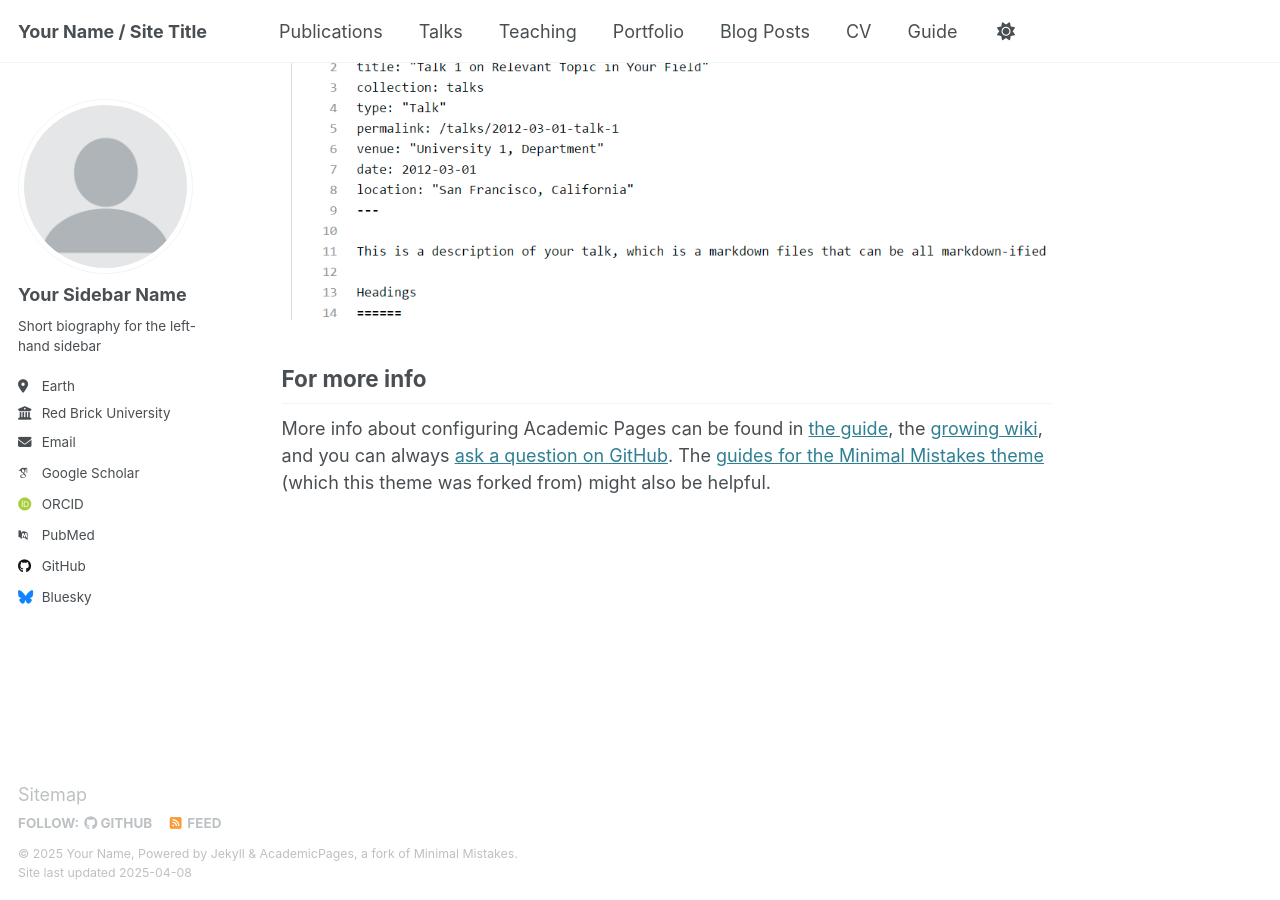
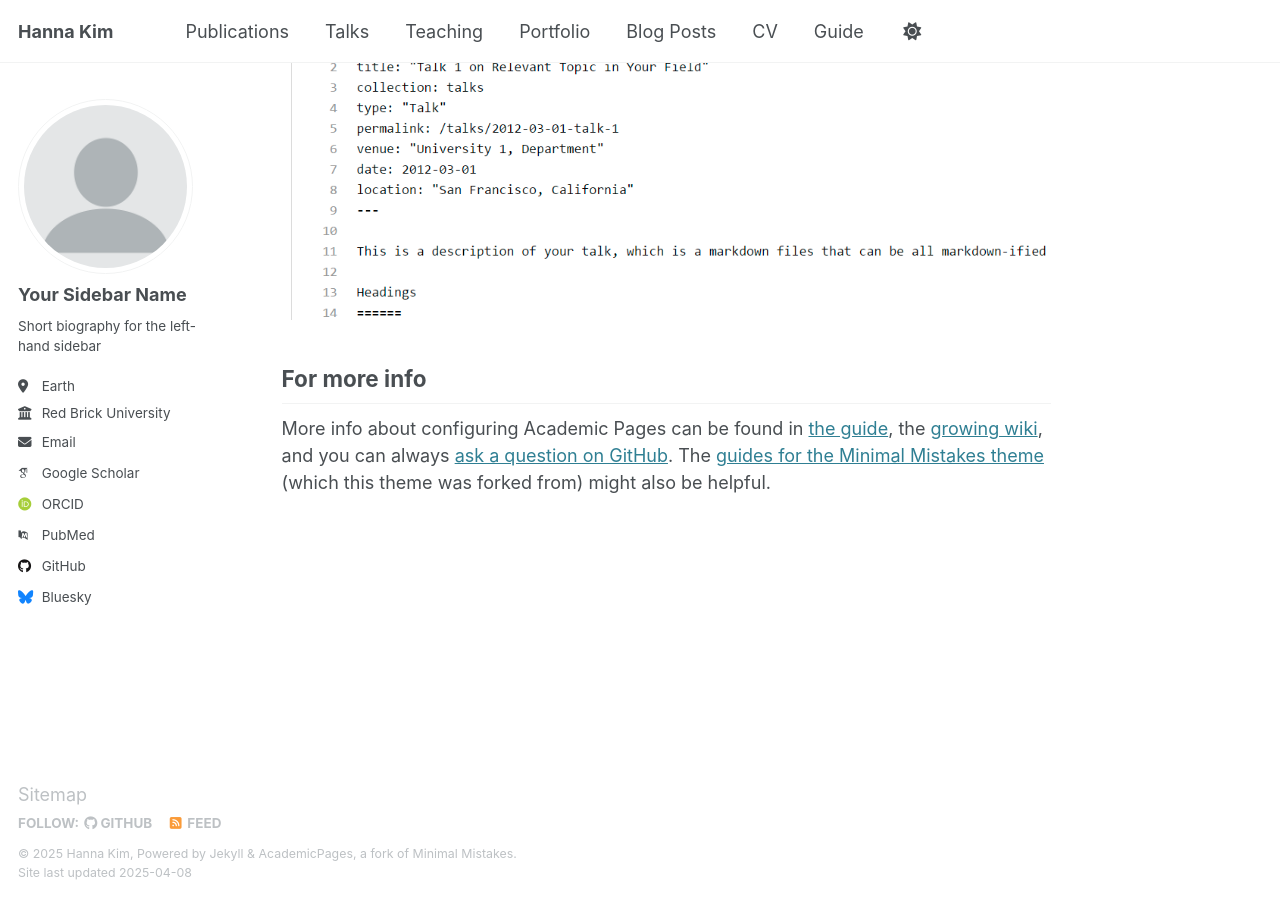
Before and after one commit to mikannah/hannakim.io, a Jekyll site: the page built from _pages/about.md, in a window 1280 px wide and 900 px high, scrolled down 2635 px. Built offline with Jekyll 4.4.1, drawn with Linux system fonts in a browser that asks for light colours; some web fonts are replaced.

Commit message:
Update _config.yml

```diff
--- a/_config.yml
+++ b/_config.yml
@@ -9,9 +9,9 @@
 # Basic Site Settings
 locale                   : "en-US"
 site_theme               : "default"
-title                    : "Your Name / Site Title"
+title                    : "Hanna Kim"
 title_separator          : "-"
-name                     : &name "Your Name"
+name                     : &name "Hanna Kim"
 description              : &description "personal description"
 url                      : https://academicpages.github.io # the base hostname & protocol for your site e.g. "https://[your GitHub username].github.io"
 baseurl                  : "" # the subpath of your site, e.g. "/blog"
```
